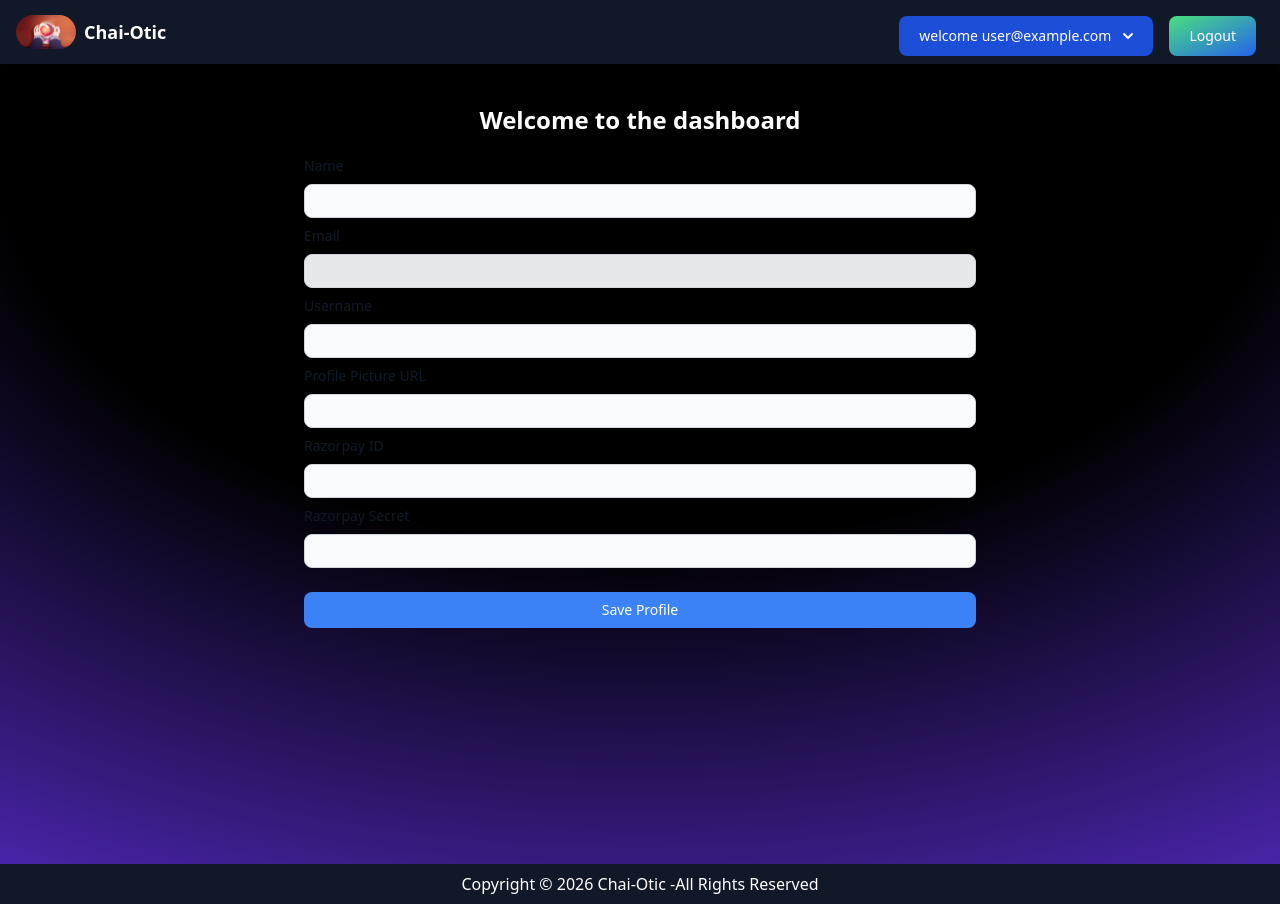
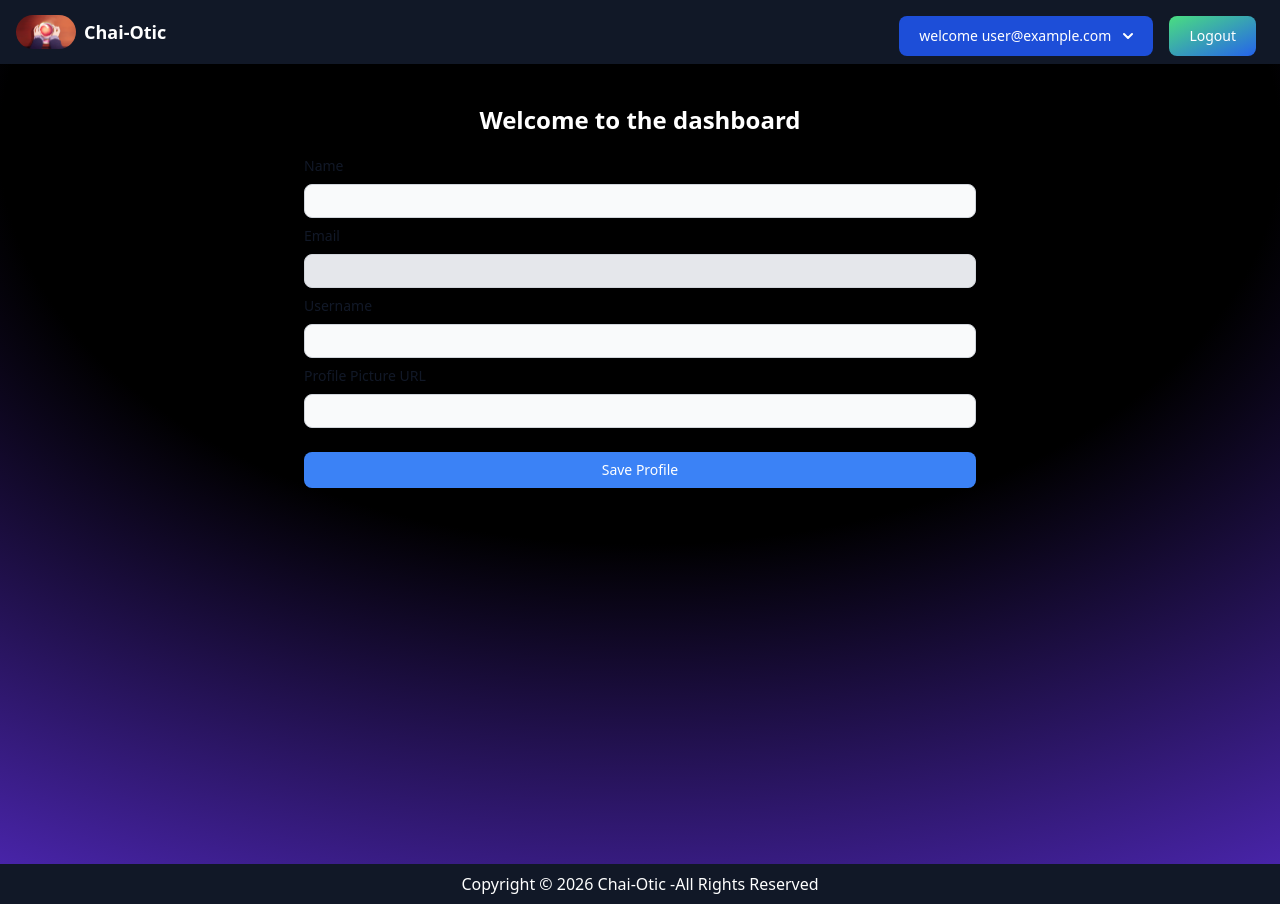
Before and after one commit to kunal834/Chai-Otic, a Next.js app: page /Profile in a window 1280 px wide. Built offline with nearby package versions, Linux system fonts and the light colour scheme; no server answers; the database is empty; sample sign-in values are in the browser's storage.

Commit message:
remove razorpay frontend

```diff
--- a/components/Dashboard.js
+++ b/components/Dashboard.js
@@ -44,8 +44,7 @@ const Dashboard = () => {
             name: form.name,
             username: form.username,
             profilepic: form.profilepic,
-            razorpayid: form.razorpayid,
-            razorpaysecret: form.razorpaysecret,
+
         }
 
         try {
@@ -101,17 +100,7 @@ const Dashboard = () => {
                     <input value={form.profilepic || ""} onChange={handleChange} type="text" name='profilepic' id="profilepic" className="block w-full p-2 text-gray-900 border border-gray-300 rounded-lg bg-gray-50 text-xs" />
                 </div>
 
-                {/* RAZORPAY KEY */}
-                <div className="my-2">
-                    <label htmlFor="razorpayid" className="block mb-2 text-sm font-medium text-gray-900 dark:text-white">Razorpay ID</label>
-                    <input value={form.razorpayid || ""} onChange={handleChange} type="text" name='razorpayid' id="razorpayid" className="block w-full p-2 text-gray-900 border border-gray-300 rounded-lg bg-gray-50 text-xs" />
-                </div>
 
-                {/* RAZORPAY SECRET */}
-                <div className="my-2">
-                    <label htmlFor="razorpaysecret" className="block mb-2 text-sm font-medium text-gray-900 dark:text-white">Razorpay Secret</label>
-                    <input value={form.razorpaysecret || ""} onChange={handleChange} type="password" name='razorpaysecret' id="razorpaysecret" className="block w-full p-2 text-gray-900 border border-gray-300 rounded-lg bg-gray-50 text-xs" />
-                </div>
 
                 <div className="my-6">
                     <button type="submit" className="block w-full p-2 text-white bg-blue-500 rounded-lg hover:bg-blue-600 font-medium text-sm">Save Profile</button>
```
